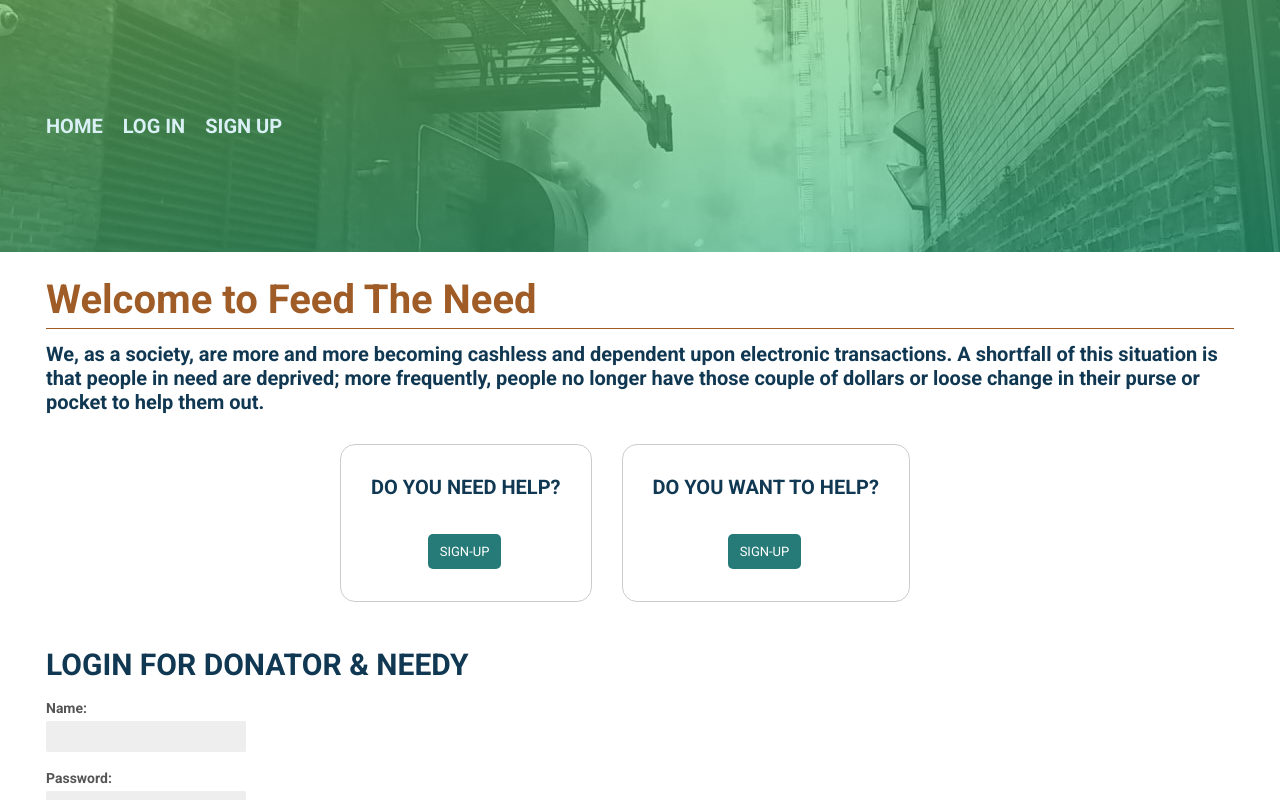
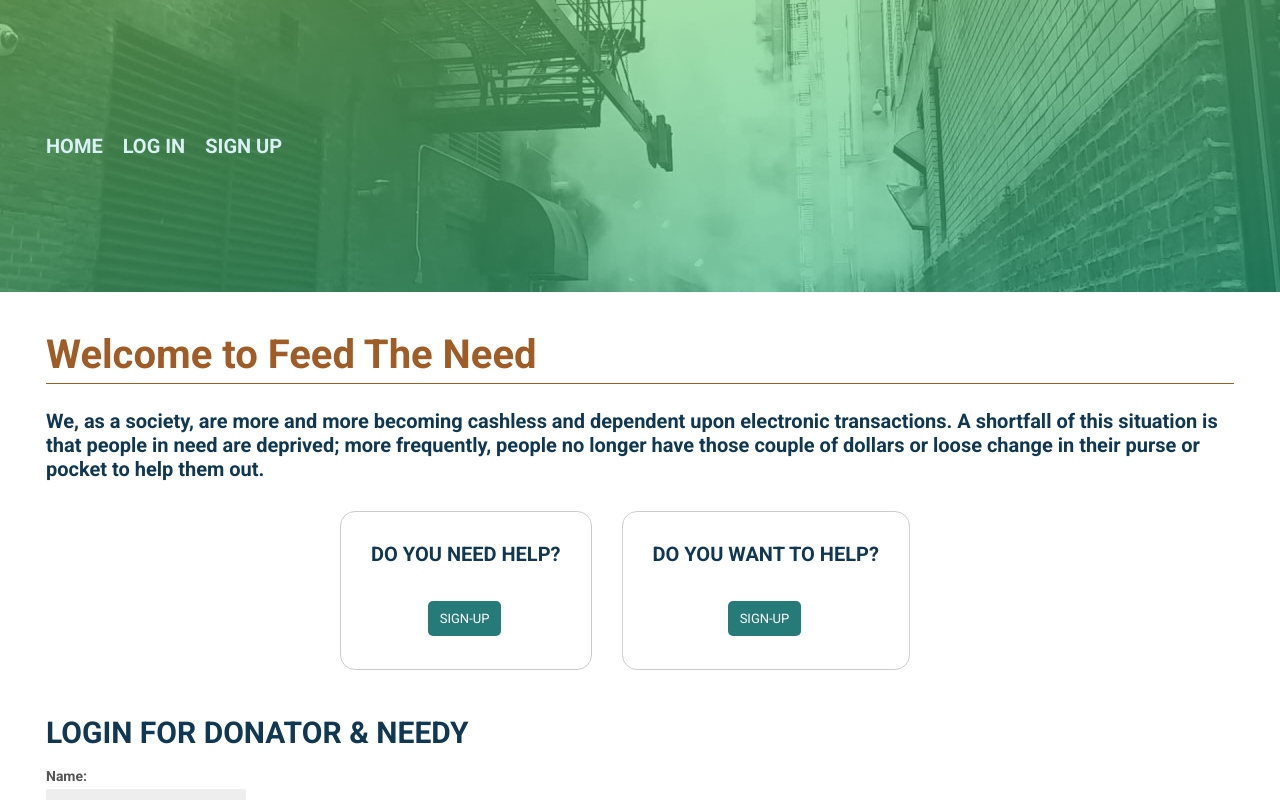
Before and after one commit to miloscomplex/feed-the-need-react, a React (Create React App) app in the folder frontend/: page /feed-the-need/ in a window 1280 px wide. Shown: the top 800 px of the page. Built offline with nearby package versions, Linux system fonts and the light colour scheme.

Commit message:
minor CSS tweaks

```diff
--- a/frontend/src/sass/base/_typography.scss
+++ b/frontend/src/sass/base/_typography.scss
@@ -33,7 +33,7 @@ h1  {
   color: $color-burnt-orange;
   border-bottom: 1px solid;
   padding-bottom: .5rem;
-  margin-top: 1rem;
+  margin: 2.5rem 0;
 }
 
 h2  {
--- a/frontend/src/sass/components/nav.scss
+++ b/frontend/src/sass/components/nav.scss
@@ -1,6 +1,6 @@
 nav {
   background-color: #1e6694;
-  padding: 10rem 0;
+  padding: 12rem 0;
   background-image:
     linear-gradient(
     to right bottom,
--- a/frontend/src/sass/layout/content.scss
+++ b/frontend/src/sass/layout/content.scss
@@ -1,5 +1,5 @@
 #content {
   width: 95%;
-  margin: 0 auto 0 auto;
+  margin: 0 auto;
   padding: 1.4rem;
 }
```
